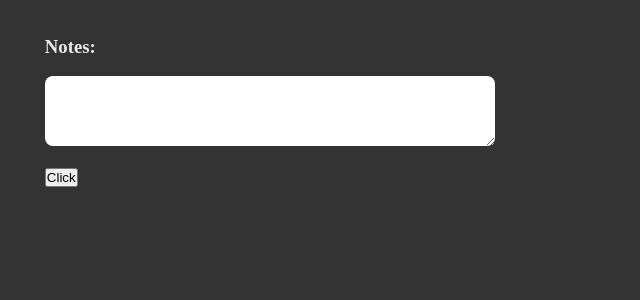
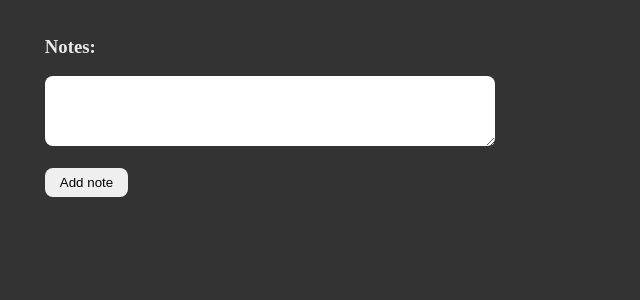
Before and after one commit to Maksim-Attsetski/test-ivashin, a React (Create React App) app: page / in a window 1280 px wide. Shown: the top 300 px of the page, without its empty margins (0-640 px from the left). Built offline with nearby package versions, Linux system fonts and the light colour scheme.

Commit message:
add button component

```diff
--- /dev/null
+++ b/src/UI/Button/Button.module.scss
@@ -0,0 +1,12 @@
+
+.button {
+  border: none;
+  border-radius: 8px;
+  padding: 7px 15px;
+  transition: all linear 0.25s;
+  cursor: pointer;
+
+  &:active {
+    transform: translateY(2px);
+  }
+}
--- /dev/null
+++ b/src/UI/Button/index.tsx
@@ -0,0 +1,24 @@
+import React, {
+  ButtonHTMLAttributes,
+  DetailedHTMLProps,
+  FC,
+  memo,
+} from 'react';
+
+import s from './Button.module.scss';
+
+interface IProps
+  extends DetailedHTMLProps<
+    ButtonHTMLAttributes<HTMLButtonElement>,
+    HTMLButtonElement
+  > {}
+
+const Button: FC<IProps> = ({ children, className = '', ...props }) => {
+  return (
+    <button {...props} className={[s.button, className].join(' ')}>
+      {children}
+    </button>
+  );
+};
+
+export default memo(Button);
--- a/src/UI/index.ts
+++ b/src/UI/index.ts
@@ -1,3 +1,4 @@
+import Button from './Button';
 import Input from './Input';
 
-export { Input };
+export { Input, Button };
--- a/src/widgets/Note/components/CreateNoteForm/index.tsx
+++ b/src/widgets/Note/components/CreateNoteForm/index.tsx
@@ -1,6 +1,6 @@
 import React, { FC, FormEvent, memo, useState } from 'react';
 
-import { Input } from 'UI';
+import { Button, Input } from 'UI';
 import { INote, useNote } from 'widgets/Note';
 
 import s from './CreateNoteForm.module.scss';
@@ -20,6 +20,7 @@ const CreateNoteForm: FC = () => {
     };
 
     onAddNote(newNote);
+    setText('');
   };
 
   return (
@@ -27,7 +28,7 @@ const CreateNoteForm: FC = () => {
       <form onSubmit={onFormSubmit}>
         <Input className={s.input} text={text} setText={setText} multiLines />
         <br />
-        <button type='submit'>Click</button>
+        <Button type='submit'>Add note</Button>
       </form>
     </div>
   );
```
